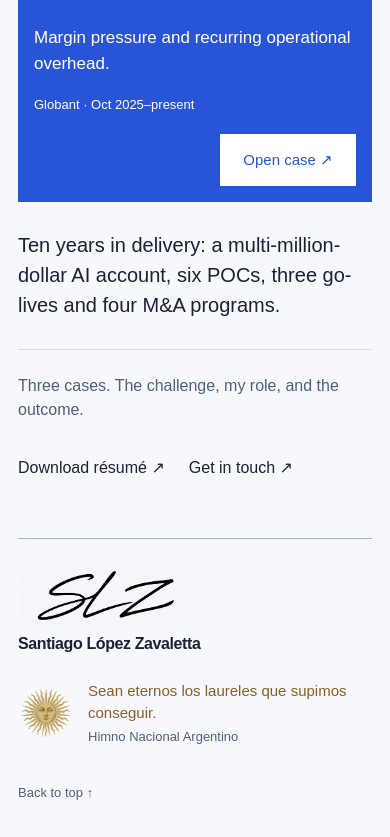
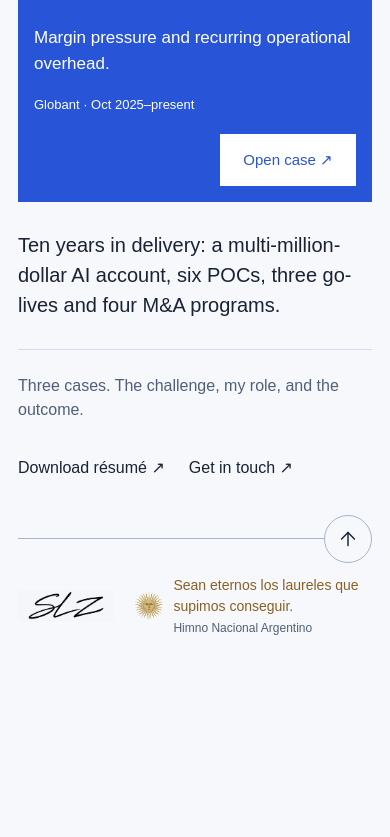
Before and after one commit to slzavaletta/personal-site, a Next.js app: page / in a window 390 px wide. Shown: the part 1400-2237 px from the top of the page. After the commit the page ends 2061 px from the top, so only its background shows below. Built offline with nearby package versions, Linux system fonts and the light colour scheme; a web font is replaced by a local one.

Commit message:
Compact the mobile footer and modernize return to top

```diff
--- /dev/null
+++ b/app/components/BackToTop.tsx
@@ -0,0 +1,44 @@
+"use client";
+
+import { ArrowUp } from "lucide-react";
+import type { MouseEvent } from "react";
+
+export function BackToTop() {
+  const returnToTop = (event: MouseEvent<HTMLAnchorElement>) => {
+    if (
+      event.button !== 0 ||
+      event.metaKey ||
+      event.ctrlKey ||
+      event.shiftKey ||
+      event.altKey
+    )
+      return;
+
+    const main = document.getElementById("main");
+    if (!main) return;
+    event.preventDefault();
+    history.replaceState(history.state, "", "#main");
+    main.focus({ preventScroll: true });
+    window.scrollTo({
+      top: 0,
+      left: 0,
+      behavior: matchMedia("(prefers-reduced-motion: reduce)").matches
+        ? "instant"
+        : "smooth",
+    });
+  };
+
+  return (
+    <a
+      className="footer-top"
+      href="#main"
+      aria-label="Back to top"
+      onClick={returnToTop}
+    >
+      <span className="footer-top__label" aria-hidden="true">
+        Back to top
+      </span>
+      <ArrowUp size={22} strokeWidth={1.6} aria-hidden="true" />
+    </a>
+  );
+}
--- a/app/components/ContactFooter.tsx
+++ b/app/components/ContactFooter.tsx
@@ -2,17 +2,18 @@ import Image from "next/image";
 import brandSignature from "@/app/brand/slz-signature.png";
 import { ANTHEM } from "@/app/lib/content";
 import { SITE_NAME } from "@/app/lib/site";
+import { BackToTop } from "./BackToTop";
 
 export function SiteFooter() {
   return (
-    <footer className="site-footer page-shell">
+    <footer id="footer" className="site-footer page-shell">
       <div className="footer-identity">
         <div className="footer-brand">
           <Image
             src={brandSignature}
             alt=""
             aria-hidden="true"
-            sizes="176px"
+            sizes="(max-width: 760px) 96px, 176px"
             className="footer-brand__signature"
           />
           <span className="footer-name">{SITE_NAME}</span>
@@ -31,9 +32,7 @@ export function SiteFooter() {
           </div>
         </div>
       </div>
-      <a className="footer-top" href="#main">
-        Back to top ↑
-      </a>
+      <BackToTop />
     </footer>
   );
 }
--- a/app/globals.css
+++ b/app/globals.css
@@ -1022,15 +1022,11 @@
   margin-bottom: 1rem;
 }
 .site-footer {
+  position: relative;
   isolation: isolate;
   background: var(--paper);
   border-top: 1px solid var(--rule-strong);
-  padding-block: 1.75rem;
-  display: flex;
-  align-items: center;
-  justify-content: space-between;
-  gap: 1.5rem 2.5rem;
-  flex-wrap: wrap;
+  padding-block: 2.5rem 2rem;
 }
 .footer-identity {
   display: flex;
@@ -1083,11 +1079,97 @@
   margin-top: 0.25rem;
 }
 .footer-top {
+  position: absolute;
+  top: 0;
+  right: 0;
+  transform: translateY(-50%);
+  display: inline-flex;
+  align-items: center;
+  justify-content: center;
+  gap: 0.75rem;
+  min-width: 48px;
+  min-height: 48px;
+  padding: 0.75rem;
+  border: 1px solid var(--rule-strong);
+  border-radius: 999px;
+  background: var(--paper);
+  color: var(--ink);
+  font-family: var(--font-display), sans-serif;
   font-size: 0.8125rem;
-  color: var(--mute);
-  min-height: 44px;
-  display: flex;
-  align-items: center;
+  text-decoration: none;
+  transition:
+    background-color 180ms ease,
+    color 180ms ease,
+    border-color 180ms ease;
+}
+.footer-top__label {
+  padding-left: 0.35rem;
+}
+.footer-top svg {
+  flex: none;
+  transition: transform 180ms ease;
+}
+.footer-top:focus-visible {
+  background: var(--ink);
+  color: var(--paper);
+  border-color: var(--ink);
+}
+@media (hover: hover) and (pointer: fine) {
+  .footer-top:hover {
+    background: var(--ink);
+    color: var(--paper);
+    border-color: var(--ink);
+  }
+  .footer-top:hover svg {
+    transform: translateY(-3px);
+  }
+}
+@media (max-width: 760px) {
+  .site-footer {
+    padding-block: 2.25rem 1.5rem;
+  }
+  .footer-identity {
+    display: grid;
+    grid-template-columns: minmax(0, 1fr) minmax(0, 2.4fr);
+    gap: 1rem;
+    align-items: center;
+  }
+  .footer-brand__signature {
+    width: 6rem;
+  }
+  .footer-name {
+    position: absolute;
+    width: 1px;
+    height: 1px;
+    padding: 0;
+    margin: -1px;
+    overflow: hidden;
+    clip-path: inset(50%);
+    white-space: nowrap;
+    border: 0;
+  }
+  .signature {
+    gap: 0.5rem;
+    flex-wrap: wrap;
+  }
+  .signature > div {
+    flex: 1 1 8rem;
+    min-width: 0;
+  }
+  .signature__sun {
+    width: 2rem;
+    height: 2rem;
+  }
+  .signature__line {
+    font-size: 0.875rem;
+  }
+  .signature__source {
+    font-size: 0.75rem;
+    line-height: 1.4;
+  }
+  .footer-top__label {
+    display: none;
+  }
 }
 @container atlas (max-width:920px) {
   .map-explorer {
```
Also changed, not shown: 2 other files (tests, documents, lock files or other folders).
